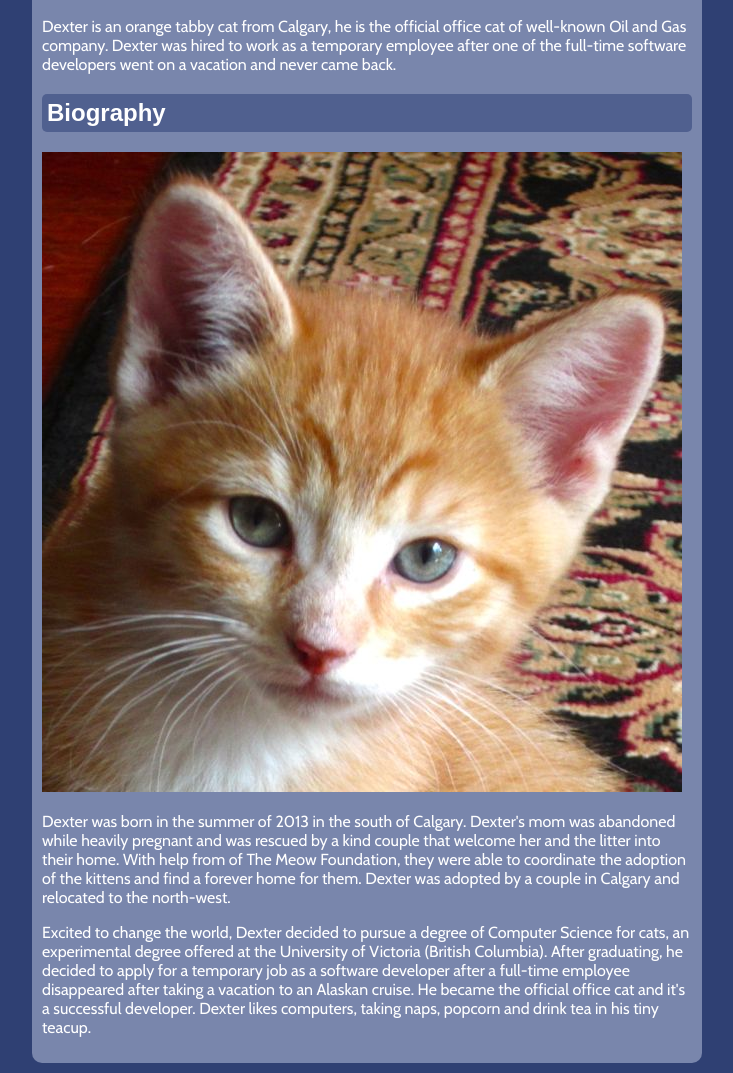
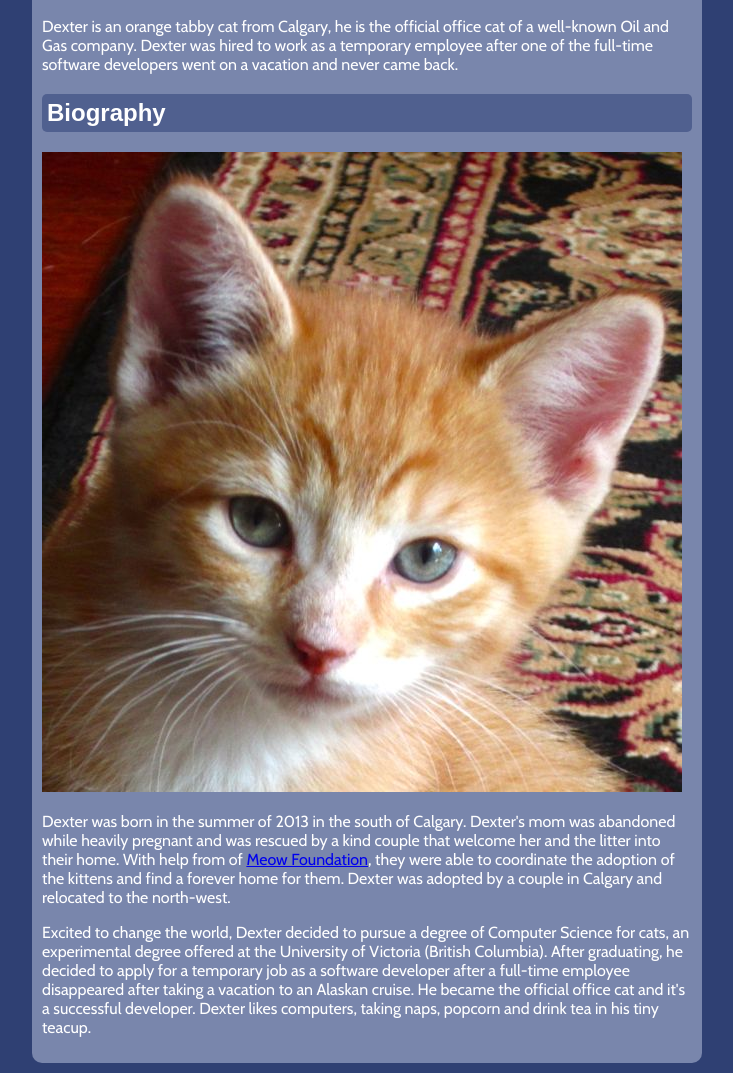
Before and after one commit to diazma/diazma, a plain HTML site: page index.html in a window 1280 px wide. Shown: the part 659-1732 px from the top of the page, without its empty margins (268-1001 px from the left). Drawn offline with nearby package versions, Linux system fonts and the light colour scheme; a web font is replaced by a local one.

Commit message:
Fixing grammar in index.html

```diff
--- a/index.html
+++ b/index.html
@@ -24,10 +24,10 @@
         <h1>Dexter the Office Cat</h1>
         <header>Welcome to the official site of Dexter the office cat</header>
         <img src="dexter-mac.jpg" alt="Dexter" height="auto" width="650">
-        <p>Dexter is an orange tabby cat from Calgary, he is the official office cat of well-known Oil and Gas company. Dexter was hired to work as a temporary employee after one of the full-time software developers went on a vacation and never came back.</p>
+        <p>Dexter is an orange tabby cat from Calgary, he is the official office cat of a well-known Oil and Gas company. Dexter was hired to work as a temporary employee after one of the full-time software developers went on a vacation and never came back.</p>
         <h2>Biography</h2>
         <img src="baby-dexter.jpg" alt="Dexter" height="auto" width="auto">
-        <p>Dexter was born in the summer of 2013 in the south of Calgary. Dexter's mom was abandoned while heavily pregnant and was rescued by a kind couple that welcome her and the litter into their home. With help from of The Meow Foundation, they were able to coordinate the adoption of the kittens and find a forever home for them. Dexter was adopted by a couple in Calgary and relocated to the north-west.</p>
+        <p>Dexter was born in the summer of 2013 in the south of Calgary. Dexter's mom was abandoned while heavily pregnant and was rescued by a kind couple that welcome her and the litter into their home. With help from of <a href="http://http://www.meowfoundation.com" >Meow Foundation</a>, they were able to coordinate the adoption of the kittens and find a forever home for them. Dexter was adopted by a couple in Calgary and relocated to the north-west.</p>
         <p>Excited to change the world, Dexter decided to pursue a degree of Computer Science for cats, an experimental degree offered at the University of Victoria (British Columbia). After graduating, he decided to apply for a temporary job as a software developer after a full-time employee disappeared after taking a vacation to an Alaskan cruise. He became the official office cat and it's a successful developer. Dexter likes computers, taking naps, popcorn and drink tea in his tiny teacup.</p>
     </div>
 </body>
```
